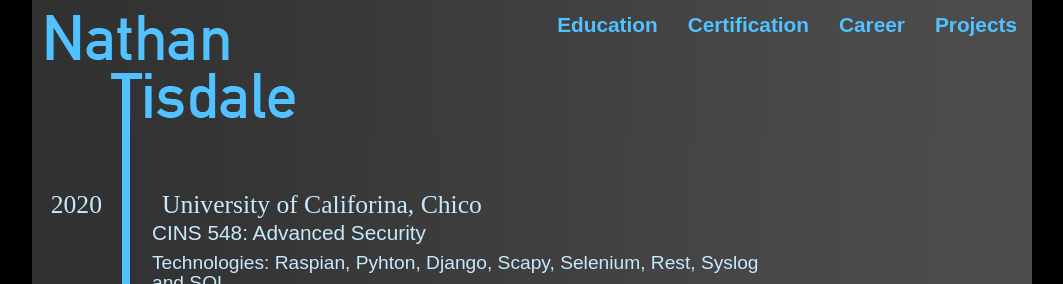
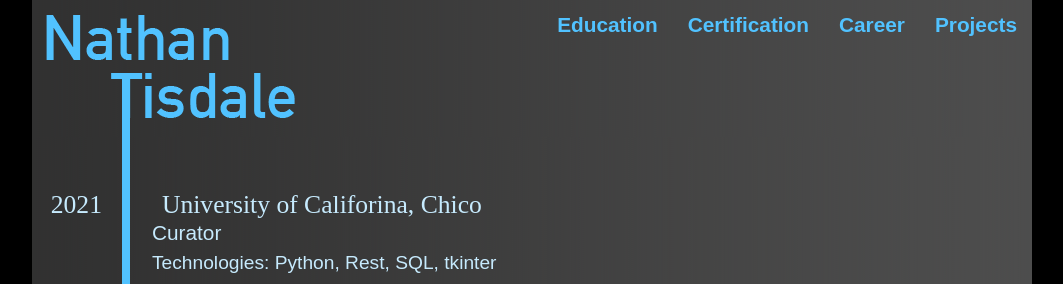
Before and after one commit to natisdale/tisdale.info, a PHP site: page /projects.php in a window 1280 px wide; the page is wider, and only the part inside the window is pictured. Shown: the top 284 px of that part, without its empty margins (108-1171 px from the left). Run offline with PHP 8.4, Linux system fonts and the light colour scheme.

Commit message:
added curator project

```diff
--- a/projects.php
+++ b/projects.php
@@ -18,7 +18,15 @@
 		</nav>
 	</header>
 	<main>
-		<div class="project">
+        <div class="project">
+			<h2><span class="year">2021</span><span class="institution">University of Califorina, Chico</span></h2>
+            		<h3 class="cred">Curator</h3>
+			<p class="detail">Technologies: Python, Rest, SQL, tkinter</p>
+            		<p class="detail">Python rest client for the New York Met Museum Open Access API</p>
+				<a href="https://natisdale.github.io/curator/"><img src="https://lucid.app/publicSegments/view/a0a86283-2144-4c98-81b4-93c183523ed8/image.jpeg" alt="block diagram"/></a>
+			</div>
+		</div>
+        <div class="project">
 			<h2><span class="year">2020</span><span class="institution">University of Califorina, Chico</span></h2>
             		<h3 class="cred">CINS 548: Advanced Security</h3>
 			<p class="detail">Technologies: Raspian, Pyhton, Django, Scapy, Selenium, Rest, Syslog and SQL</p>
```
